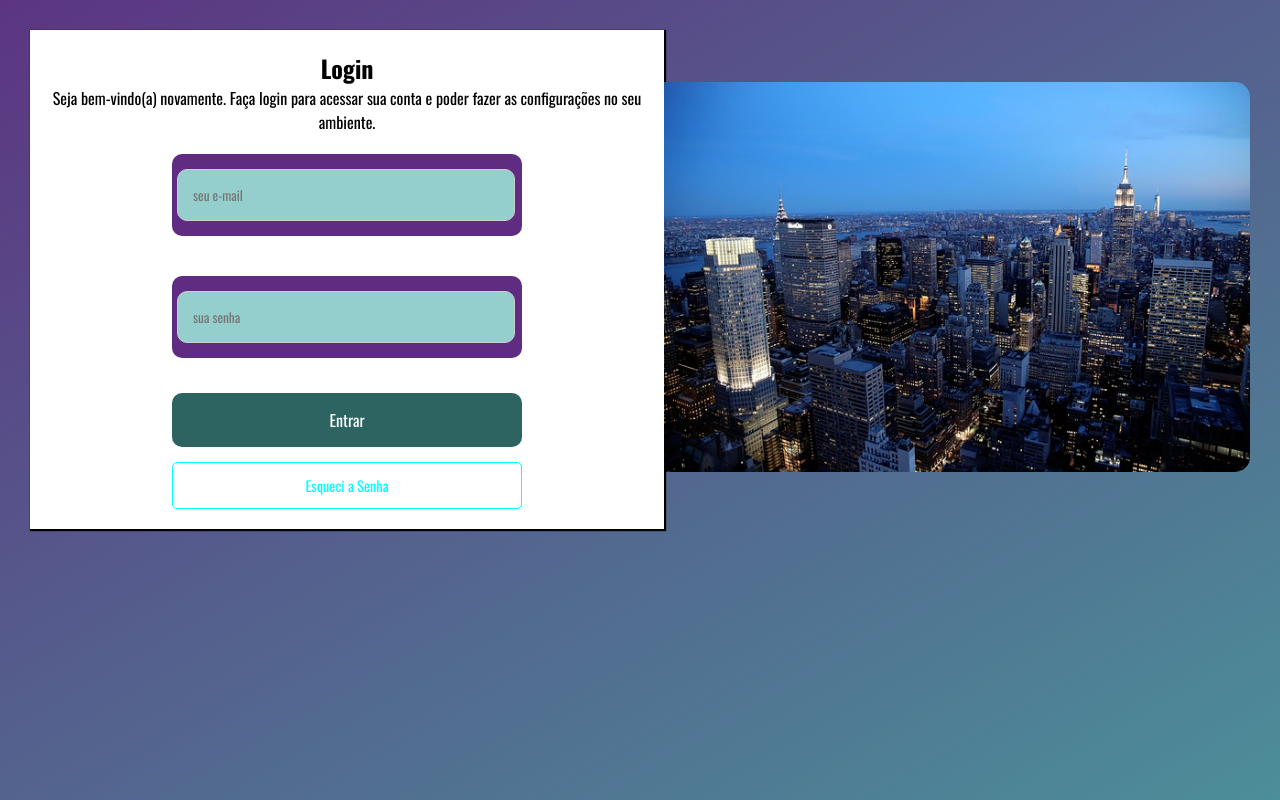
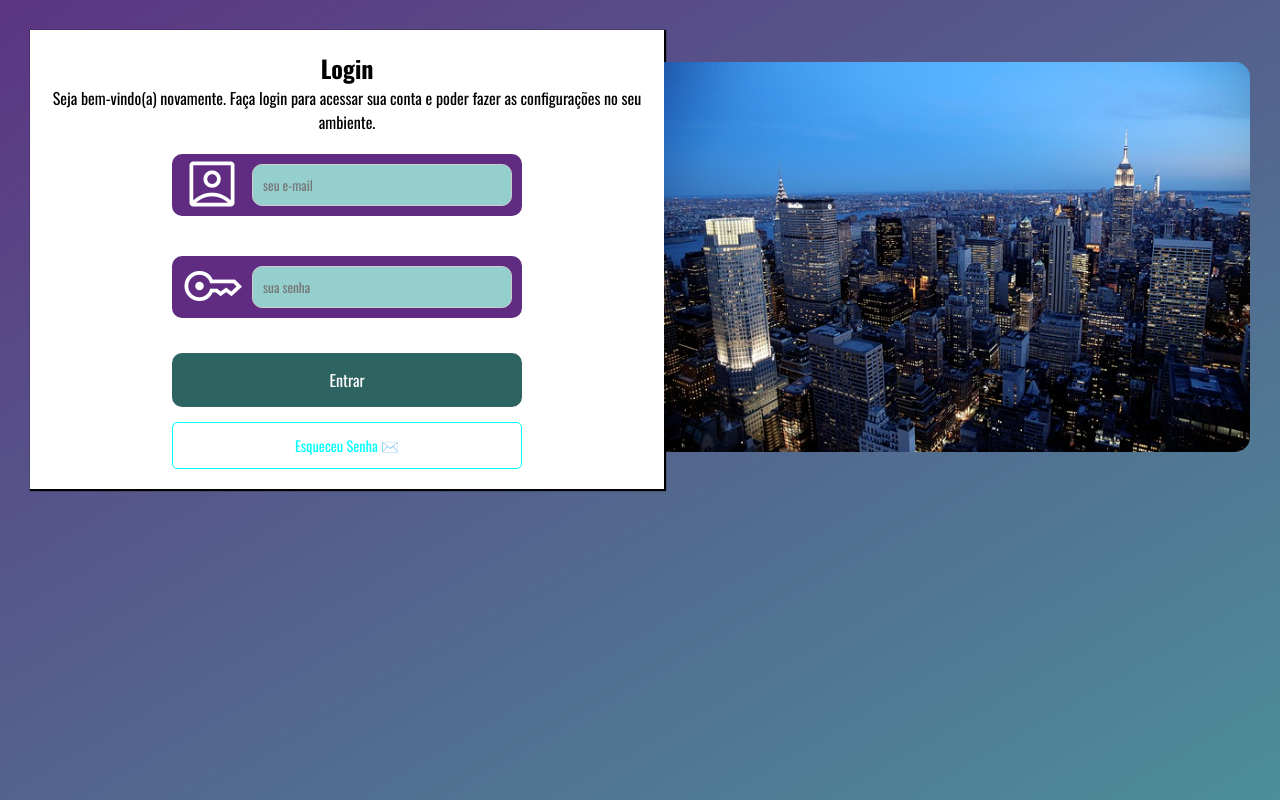
Before and after one commit to arieldreis/Login-Project, a plain HTML site: page project/index.html in a window 1280 px wide. Drawn offline with nearby package versions, Linux system fonts and the light colour scheme.

Commit message:
Enhance login page with Material Symbols and style adjustments

```diff
--- a/project/index.html
+++ b/project/index.html
@@ -4,9 +4,10 @@
     <meta charset="UTF-8">
     <meta name="viewport" content="width=device-width, initial-scale=1.0">
     <title>Projeto Login</title>
-
     <link rel="stylesheet" href="style.css">
     <script src="script.js" defer></script>
+    <link rel="stylesheet" href="https://fonts.googleapis.com/css2?family=Material+Symbols+Outlined:opsz,wght,FILL,GRAD@20..48,100..700,0..1,-50..200&icon_names=account_box" />
+    <link rel="stylesheet" href="https://fonts.googleapis.com/css2?family=Material+Symbols+Outlined:opsz,wght,FILL,GRAD@20..48,100..700,0..1,-50..200&icon_names=key" />
 </head>
 <body>
     <main class="main">
@@ -15,15 +16,15 @@
             <p id="pCenter">Seja bem-vindo(a) novamente. Faça login para acessar sua conta e poder fazer as configurações no seu ambiente.</p>
             <form action="/form" method="post" class="form">
                 <div class="campo">
-                    <i class="fa-solid fa-user"></i>
+                    <span class="material-symbols-outlined">account_box</span>
                     <input type="email" name="emailuser" id="idemail" placeholder="seu e-mail">
                 </div>
                 <div class="campo">
-                    <i class="fa-solid fa-key"></i>
+                    <span class="material-symbols-outlined">key</span>
                     <input type="password" name="passworduser" id="idpassword" placeholder="sua senha">
                 </div>
                 <button type="submit" id="buttonForm">Entrar</button>
-                <button id="forgot_password">Esqueci a Senha</button>
+                <button id="forgot_password">Esqueceu Senha ✉️</button>
             </form>
         </section>
         <div class="img">
--- a/project/script.js
+++ b/project/script.js
@@ -0,0 +1 @@
+// Code
--- a/project/style.css
+++ b/project/style.css
@@ -9,6 +9,13 @@
     --cor_button: #2d6462;
     --fonte: "Oswald";
 }
+@font-face {
+  font-family: 'Material Symbols Outlined';
+  font-style: normal;
+  font-weight: 100 700;
+  src: url(https://fonts.gstatic.com/icon/font?kit=kJEhBvYX7BgnkSrUwT8OhrdQw4oELdPIeeII9v6oFsL7B4gzZ2CBjcbulZc&skey=b8dc2088854b122f&v=v284) format('woff2');
+}
+
 *{
     margin: 0;
     padding: 0%;
@@ -74,10 +81,20 @@ body{
     width: 100%;
     max-width: 350px;
 }
+.campo{
+    background-color: var(--cor_fundo3);
+    padding-right: 10px;
+    padding-left: 10px;
+    border: 10px;
+    border-radius: 10px;
+    margin-top: 20px;
+    margin-bottom: 20px;
+    display: flex;
+}
 input[type="email"],
 input[type="password"] {
     background-color: rgb(148, 207, 205);
-    padding: 15px;
+    padding: 10px;
     border-radius: 10px;
     margin: 10px 0;
     border: 1px solid #ccc;
@@ -116,11 +133,14 @@ input[type="password"]:focus {
 #pCenter{
     text-align: center;
 }
-.campo{
-    background-color: var(--cor_fundo3);
-    padding: 5px;
-    border: 10px;
-    border-radius: 10px;
-    margin-top: 20px;
-    margin-bottom: 20px;
+span.material-symbols-outlined {
+    font-variation-settings:
+    'FILL' 0,
+    'wght' 400,
+    'GRAD' 0,
+    'opsz' 50;
+    ;
+    color: var(--cor1);
+    margin-right: 10px;
+    font-size: 60px;
 }
```
